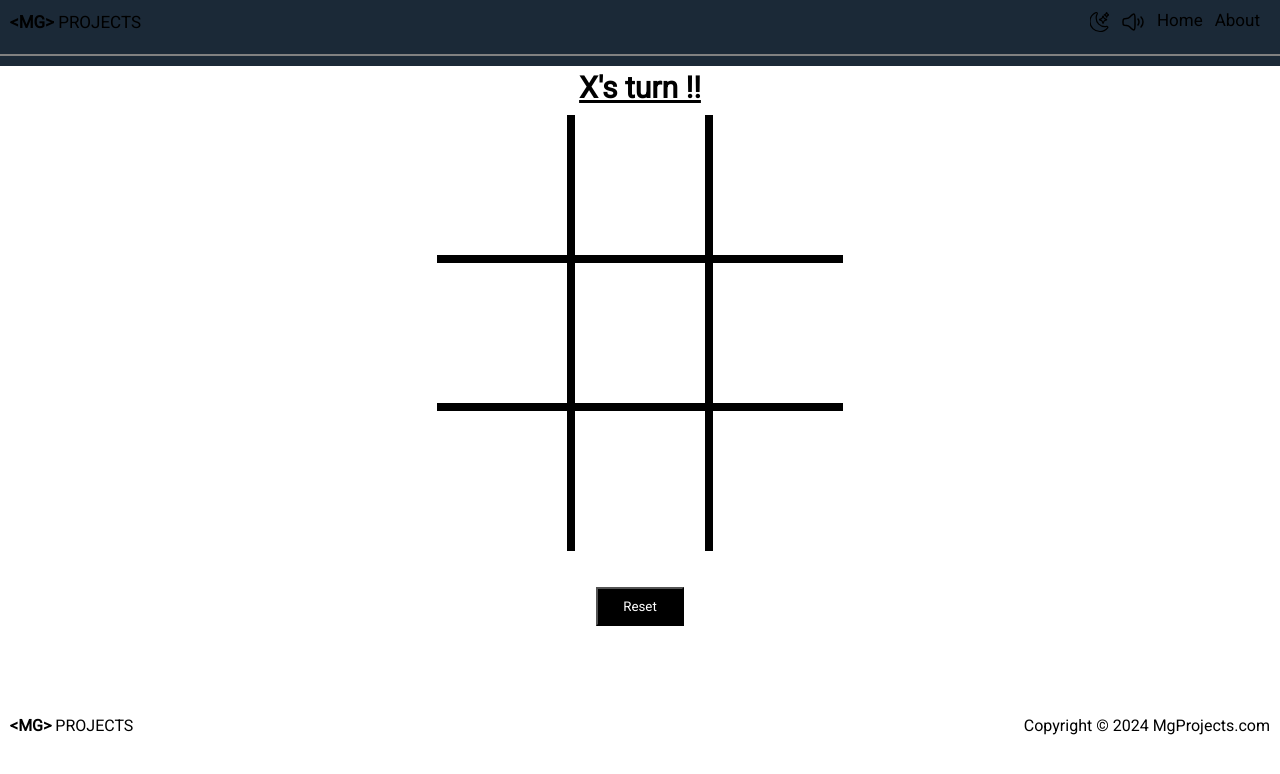
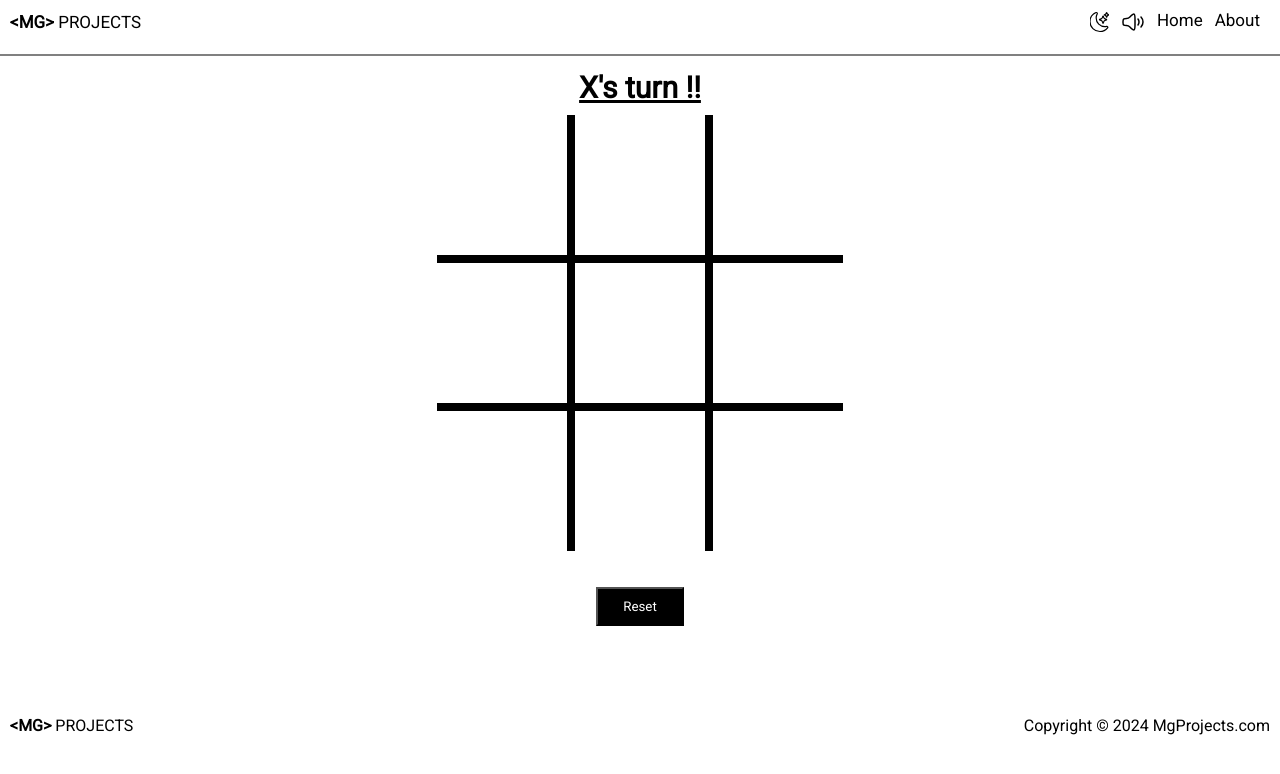
Before and after one commit to Mohit-059/Tic-Tac-Toe, a plain HTML site: page index.html in a window 1280 px wide. Drawn offline with Linux system fonts and the light colour scheme; a web font is replaced by a local one.

Commit message:
Update style.css

```diff
--- a/style.css
+++ b/style.css
@@ -55,6 +55,11 @@ body {
 .leftt{
     border-left:0;
 }
+
+.fixed-nav{
+    background-color: white;;
+}
+
 
 .rightt{
     border-right:0;
```
